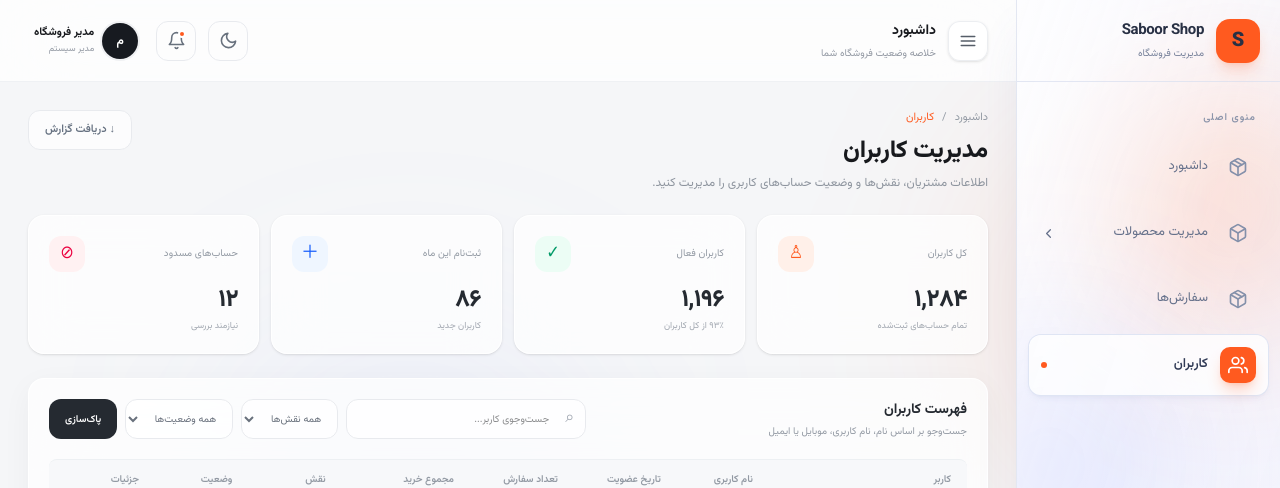
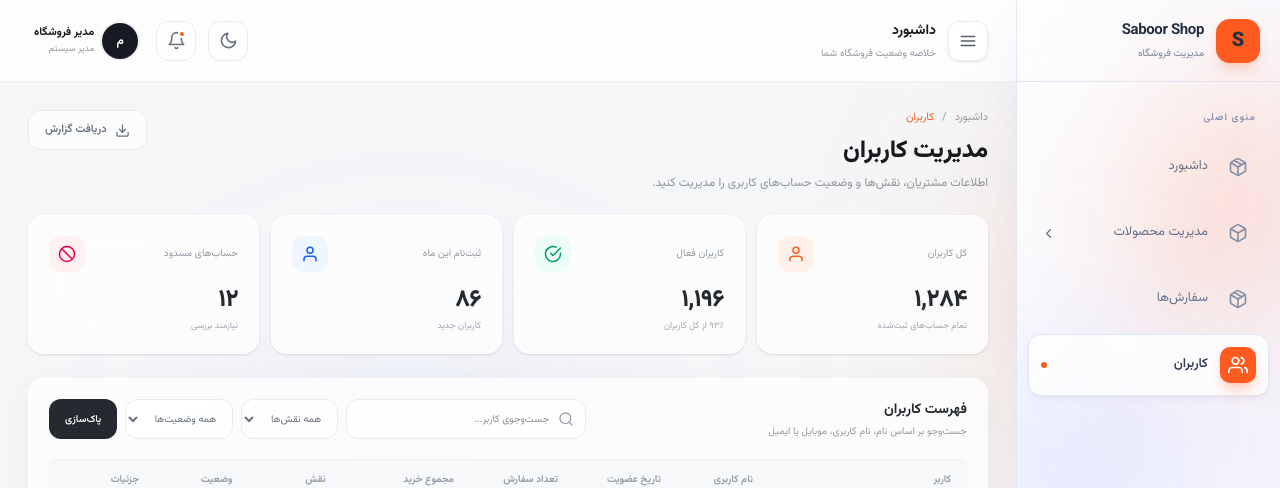
Before and after one commit to Amirsaboor/next-shop-fullstack, a Next.js app: page /admin/users in a window 1280 px wide. Shown: the top 488 px of the page. Built offline with nearby package versions, Linux system fonts and the light colour scheme.

Commit message:
Replace user page symbols with React Icons

```diff
--- a/src/app/(admin)/admin/users/page.tsx
+++ b/src/app/(admin)/admin/users/page.tsx
@@ -1,3 +1,4 @@
+import AppIcon from '@/components/ui/AppIcon';
 'use client';
 
 import Link from 'next/link';
@@ -135,7 +136,7 @@ export default function UsersPage() {
           type="button"
           className="inline-flex h-10 items-center gap-2 self-start rounded-xl border border-[#e8eaee] bg-white/70 px-4 text-[11px] font-semibold text-[#657080] transition hover:border-[#ffb69c] dark:border-white/10 dark:bg-white/[0.04] dark:text-white/65"
         >
-          ↓ دریافت گزارش
+          <AppIcon name="download" size={15} /> دریافت گزارش
         </button>
       </div>
 
@@ -145,28 +146,28 @@ export default function UsersPage() {
             label: 'کل کاربران',
             value: '۱,۲۸۴',
             note: 'تمام حساب‌های ثبت‌شده',
-            icon: '♙',
+            icon: 'user',
             tone: 'bg-[#fff0e9] text-[#ff5a1f]',
           },
           {
             label: 'کاربران فعال',
             value: '۱,۱۹۶',
             note: '۹۳٪ از کل کاربران',
-            icon: '✓',
+            icon: 'check-circle',
             tone: 'bg-emerald-50 text-emerald-600',
           },
           {
             label: 'ثبت‌نام این ماه',
             value: '۸۶',
             note: 'کاربران جدید',
-            icon: '＋',
+            icon: 'user',
             tone: 'bg-blue-50 text-blue-600',
           },
           {
             label: 'حساب‌های مسدود',
             value: '۱۲',
             note: 'نیازمند بررسی',
-            icon: '⊘',
+            icon: 'slash',
             tone: 'bg-rose-50 text-rose-600',
           },
         ].map((card) => (
@@ -179,7 +180,7 @@ export default function UsersPage() {
               <span
                 className={`flex h-9 w-9 items-center justify-center rounded-xl text-lg ${card.tone}`}
               >
-                {card.icon}
+                <AppIcon name={card.icon} size={18} />
               </span>
             </div>
             <strong className="mt-3 block text-2xl font-extrabold tracking-tight text-[#252a31] dark:text-white">
@@ -200,9 +201,7 @@ export default function UsersPage() {
           </div>
           <div className="grid gap-2 sm:grid-cols-2 xl:flex">
             <div className="relative">
-              <span className="pointer-events-none absolute right-3 top-1/2 -translate-y-1/2 text-[#9aa1ad]">
-                ⌕
-              </span>
+              <AppIcon name="search" size={16} className="pointer-events-none absolute right-3 top-1/2 -translate-y-1/2 text-[#9aa1ad]" />
               <input
                 value={search}
                 onChange={(event) => setSearch(event.target.value)}
@@ -327,7 +326,7 @@ export default function UsersPage() {
           </table>
           {filtered.length === 0 && (
             <div className="py-14 text-center">
-              <span className="text-3xl text-[#c4c9d1]">⌕</span>
+              <AppIcon name="search" size={30} className="text-[#c4c9d1]" />
               <p className="mt-3 text-xs font-semibold text-[#68717d] dark:text-white/60">
                 کاربری با این مشخصات پیدا نشد.
               </p>
```
